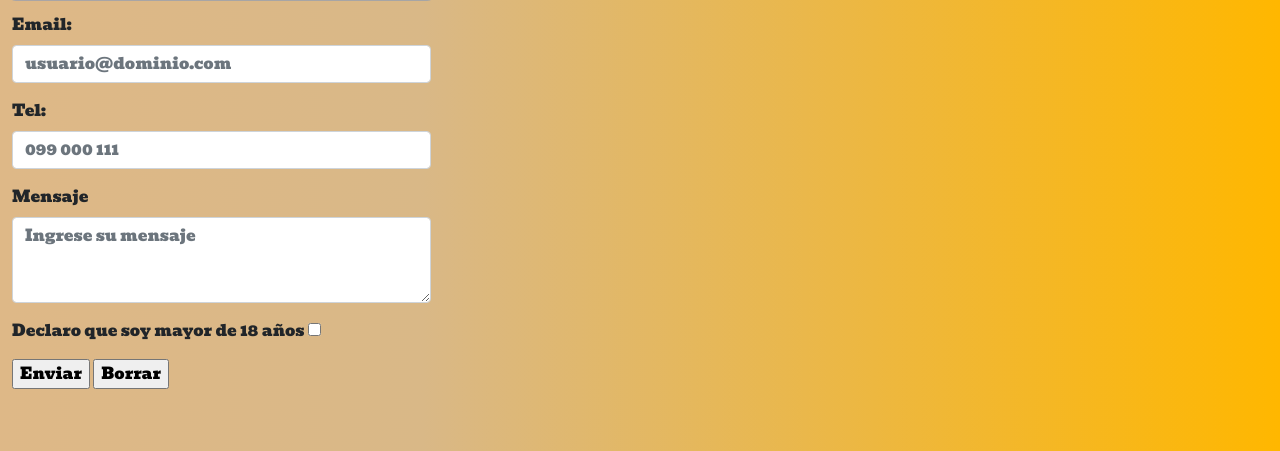
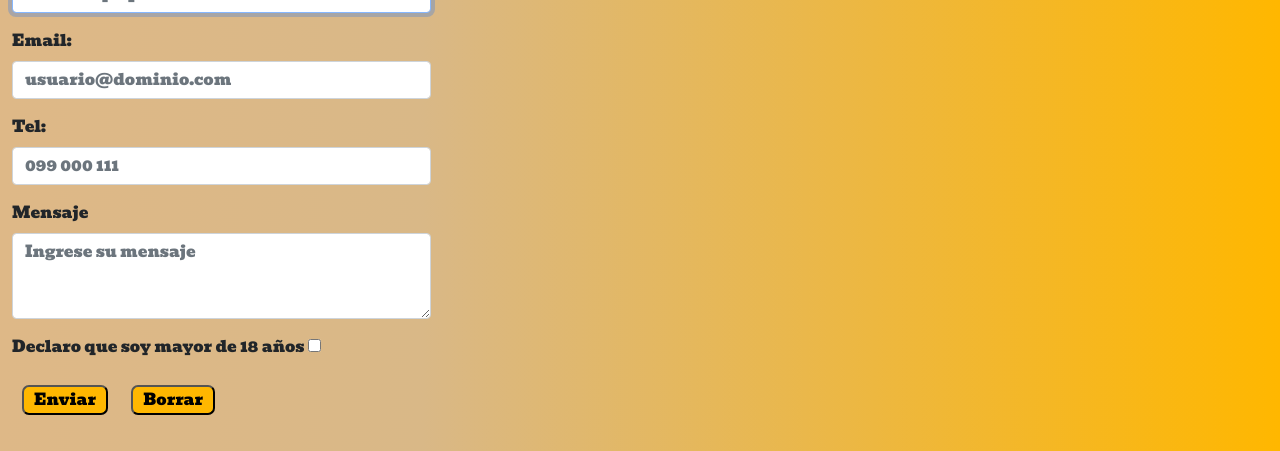
Before and after one commit to diegolemaz/Coder-HTML, a plain HTML site: page pages/contacto.html in a window 1280 px wide. Shown: the part 349-800 px from the top of the page. Drawn offline with nearby package versions, Linux system fonts and the light colour scheme; a web font is replaced by a local one.

Commit message:
Ajuste margenes y estilo botones

```diff
--- a/css/styles.css
+++ b/css/styles.css
@@ -1,23 +1,13 @@
-/* * {
-    margin: 0;
-    padding: 0;
-    box-sizing: border-box;
-} */
-
-
 /* ESTILOS EN BODY */
 
 body {
     font-family: 'Bevan', cursive;
-
-
-    /* width: 100vw;
-    height: 100vh; */
 }
 
 
 
 /* ESTILOS EN HEADER */
+
 div h1 {
     font-size: 2em !important;
     font-family: 'Holtwood One SC', serif;
@@ -45,19 +35,10 @@ nav ul li a {
 /* ESTILOS EN MAIN */
 
 main {
-    /* padding: 20px; */
-    /* background-color: burlywood; */
-     min-height: 100vh;
+    min-height: 100vh;
     background: rgb(222, 184, 135);
     background: linear-gradient(90deg, rgba(222, 184, 135, 1) 0%, rgba(217, 184, 135, 1) 33%, rgba(255, 183, 0, 1) 100%);
-
-
 }
-
-
-/* ESTILOS EN HEADER */
-
-
 
 /* ESTILOS EN FOOTER */
 
@@ -73,8 +54,6 @@ footer {
     padding: 10px;
 }
 
-
-
 /* ANIMACIONES */
 .logo_titulo  {
     animation-name: animacion_titulo;
@@ -89,3 +68,12 @@ footer {
 
     to { }
 }
+
+/* ESTILOS EN BOTONES */
+.tipoBoton {
+    padding-left: 10px;
+    padding-right: 10px;
+    margin: 10px;
+    border-radius: 7px;
+    background: rgba(255, 183, 0, 1) !important
+}
--- a/pages/contacto.html
+++ b/pages/contacto.html
@@ -36,7 +36,7 @@
         </header>
     </nav>
 
-    <main class="container-fluid">
+    <main class="container-fluid py-3">
 
 
             <div class="row d-flex">
```
Also changed, not shown: index.html (+3 -3 lines), pages/login_registro.html (+1 -1 lines), pages/market.html (+2 -7 lines), pages/tragos.html (+1 -1 lines).
